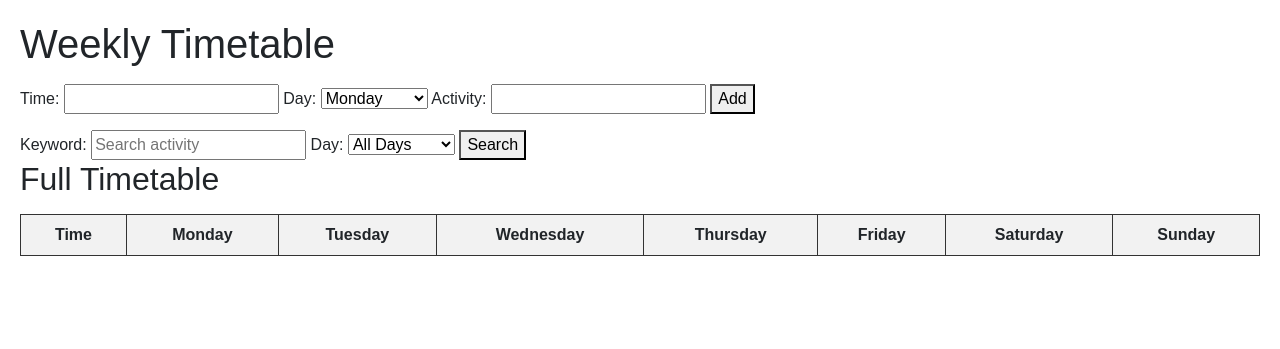
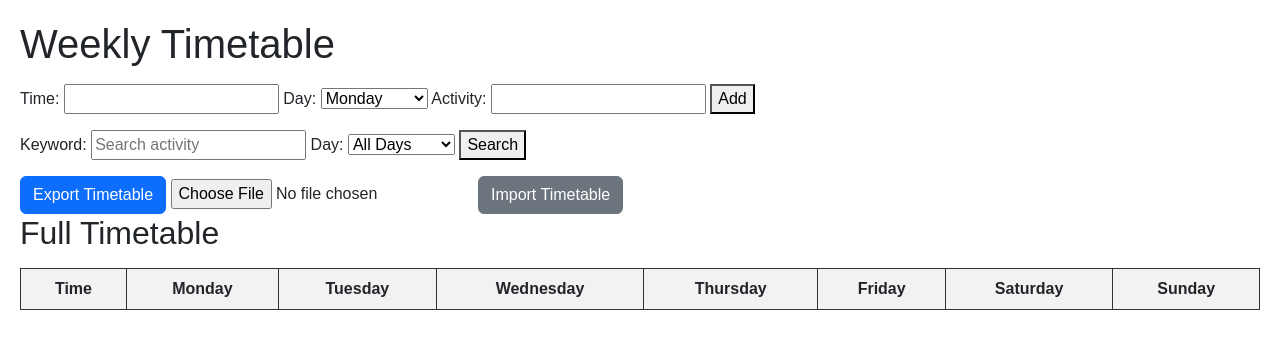
Before and after one commit to RushabhSahare/timetable-app, a Flask app: page / in a window 1280 px wide. Shown: the top 349 px of the page. Run offline with Flask 3, Linux system fonts and the light colour scheme; lists and menus that the app fills with data are empty.

Commit message:
Added export/import functionality

```diff
--- a/app.py
+++ b/app.py
@@ -1,7 +1,8 @@
-from flask import Flask, render_template, request, redirect, url_for, flash
+from flask import Flask, render_template, request, redirect, url_for, flash, send_file
 import json
 import os
 from datetime import datetime
+from io import BytesIO
 
 app = Flask(__name__)
 app.secret_key = "your_secret_key_here"  # required for flash messages
@@ -85,5 +86,37 @@ def search():
 
     return render_template("index.html", timetable=sorted_timetable, days=days, search_keyword=keyword.lower())
 
+@app.route("/export")
+def export():
+    if not timetable:
+        flash("No timetable data to export.")
+        return redirect(url_for("home"))
+
+    data = json.dumps(timetable, indent=4)
+    return send_file(
+        BytesIO(data.encode("utf-8")),
+        mimetype="application/json",
+        as_attachment=True,
+        download_name="timetable_backup.json"
+    )
+
+@app.route("/import", methods=["POST"])
+def import_file():
+    file = request.files.get("file")
+    if not file:
+        flash("No file selected for import.")
+        return redirect(url_for("home"))
+
+    try:
+        imported = json.load(file)
+        global timetable
+        timetable = imported
+        save_timetable()
+        flash("✅ Timetable imported successfully.")
+    except Exception as e:
+        flash(f"⚠️ Failed to import file: {e}")
+
+    return redirect(url_for("home"))
+
 if __name__ == "__main__":
     app.run(host="0.0.0.0", port=5000, debug=True)
--- a/templates/index.html
+++ b/templates/index.html
@@ -56,6 +56,15 @@
         <button type="submit">Search</button>
     </form>
 
+    <!-- Export/Import controls -->
+    <div class="mt-3">
+        <a href="{{ url_for('export') }}" class="btn btn-primary">Export Timetable</a>
+        <form action="{{ url_for('import_file') }}" method="post" enctype="multipart/form-data" style="display:inline;">
+            <input type="file" name="file" accept=".json" required>
+            <button type="submit" class="btn btn-secondary">Import Timetable</button>
+        </form>
+    </div>
+
     <!-- Full timetable table -->
     <h2>Full Timetable</h2>
     <table class="mt-3">
```
